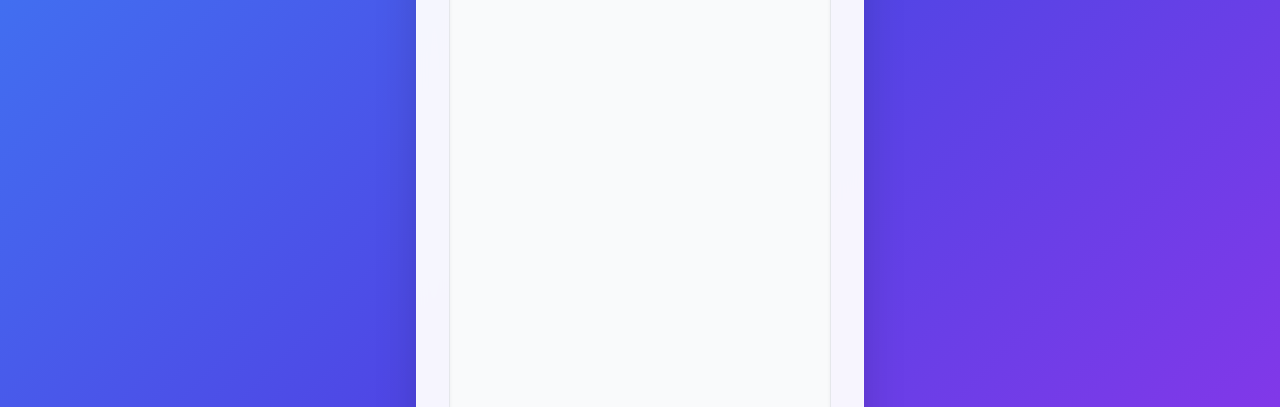
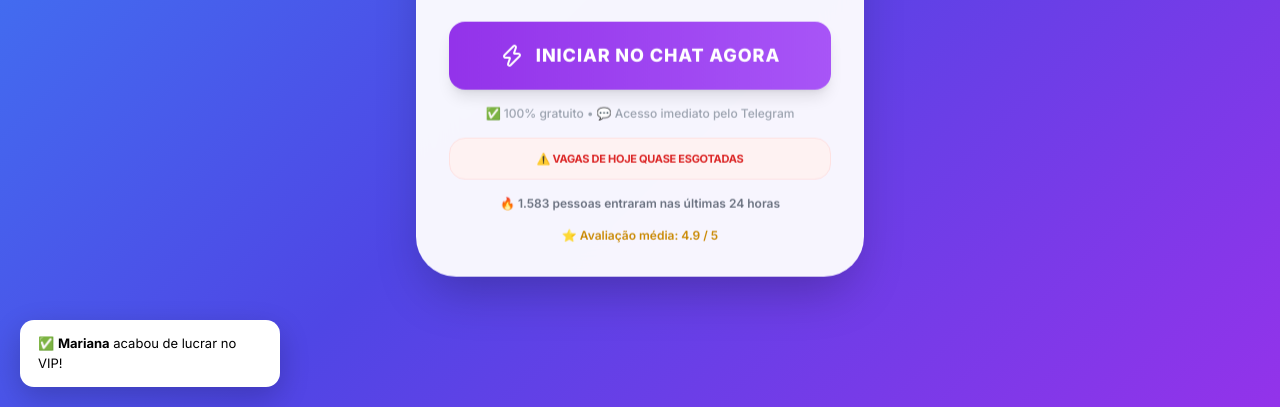
Before and after one commit to andrelopees04-source/andrelopees04-source, a website: page index.html in a window 1280 px wide. Shown: the part 393-800 px from the top of the page. Drawn offline with nearby package versions, Linux system fonts and the light colour scheme.

Commit message:
Update index.html

```diff
--- a/index.html
+++ b/index.html
@@ -10,67 +10,54 @@
     <script src="https://unpkg.com/lucide@latest"></script>
 
     <style>
-
         @import url('https://fonts.googleapis.com/css2?family=Inter:wght@400;500;600;700;800&display=swap');
 
-body{
-font-family:'Inter',sans-serif;
-background:linear-gradient(135deg,#3b82f6,#4f46e5,#9333ea);
-min-height:100vh;
+        body {
+            font-family: 'Inter', sans-serif;
+            background: linear-gradient(135deg, #3b82f6, #4f46e5, #9333ea);
+            min-height: 100vh;
         }
 
-.glass-card{
-background:rgba(255,255,255,0.95);
-backdrop-filter:blur(20px);
-border:1px solid rgba(255,255,255,0.3);
+        .glass-card {
+            background: rgba(255, 255, 255, 0.95);
+            backdrop-filter: blur(20px);
+            border: 1px solid rgba(255, 255, 255, 0.3);
         }
 
-.animate-float{
-animation:float 6s ease-in-out infinite;
+        .animate-float {
+            animation: float 6s ease-in-out infinite;
         }
 
-@keyframes float{
-0%,100%{transform:translateY(0px)}
-50%{transform:translateY(-10px)}
+        @keyframes float {
+            0%, 100% { transform: translateY(0px) }
+            50% { transform: translateY(-10px) }
         }
 
-.cta-button{
-background:linear-gradient(90deg,#9333ea,#a855f7,#9333ea);
-background-size:200% 100%;
-transition:all .4s ease;
+        .cta-button {
+            background: linear-gradient(90deg, #9333ea, #a855f7, #9333ea);
+            background-size: 200% 100%;
+            transition: all .4s ease;
         }
 
-.cta-button:hover{
-background-position:right center;
-transform:scale(1.05);
-box-shadow:0 20px 50px -10px rgba(147,51,234,.6);
+        .cta-button:hover {
+            background-position: right center;
+            transform: scale(1.05);
+            box-shadow: 0 20px 50px -10px rgba(147, 51, 234, .6);
         }
 
-.popup{
-position:fixed;
-bottom:20px;
-left:20px;
-background:white;
-padding:14px 18px;
-border-radius:14px;
-box-shadow:0 10px 30px rgba(0,0,0,0.2);
-font-size:13px;
-display:none;
-z-index:9999;
-max-width:260px;
+        .popup {
+            position: fixed;
+            bottom: 20px;
+            left: 20px;
+            background: white;
+            padding: 14px 18px;
+            border-radius: 14px;
+            box-shadow: 0 10px 30px rgba(0, 0, 0, 0.2);
+            font-size: 13px;
+            display: none;
+            z-index: 9999;
+            max-width: 260px;
         }
-
-/* Garante que o container do bot tenha um tamanho bom */
-.typebot-container {
-  width: 100%;
-  height: 600px; /* Altura ideal para mobile e desktop */
-  border-radius: 1.5rem; /* rounded-3xl do Tailwind */
-  overflow: hidden;
-  border: 1px solid rgba(229, 231, 235, 1); /* border-gray-200 */
-  background-color: rgba(249, 250, 251, 1); /* bg-gray-50 */
-  box-shadow: inset 0 2px 4px 0 rgba(0, 0, 0, 0.05); /* shadow-inner */
-}
-
     </style>
 
     <script>
@@ -83,10 +70,9 @@ t.src=v;s=b.getElementsByTagName(e)[0];
         s.parentNode.insertBefore(t,s)}(window,document,'script',
         'https://connect.facebook.net/en_US/fbevents.js');
 
-fbq('init','1843619586318884');
-fbq('track','PageView');
+        fbq('init', '1843619586318884');
+        fbq('track', 'PageView');
     </script>
-
 </head>
 
 <body class="flex items-center justify-center p-4">
@@ -97,40 +83,33 @@ fbq('track','PageView');
 
             <div class="flex justify-center mb-6">
                 <div class="relative">
-
-<img src="foto.jpg"
-class="relative w-28 h-28 rounded-full object-cover border-4 border-white shadow-2xl">
-
+                    <img src="foto.jpg" class="relative w-28 h-28 rounded-full object-cover border-4 border-white shadow-2xl">
                     <div class="absolute -bottom-1 -right-1 bg-green-500 w-6 h-6 rounded-full border-4 border-white animate-pulse"></div>
-
                 </div>
             </div>
 
             <div class="text-center mb-6">
-
-<p class="text-gray-900 font-bold text-lg mb-2">
-LOPES SINAIS
-</p>
-
+                <p class="text-gray-900 font-bold text-lg mb-2">LOPES SINAIS</p>
                 <h1 class="text-2xl font-extrabold text-gray-900 leading-tight mb-3">
                     📊 Método para parar de jogar no aleatório
                 </h1>
-
-</div>
-
-<div class="typebot-container mb-6">
-  <typebot-standard typebot="my-typebot-kvlftr4" style="width: 100%; height: 100%;"></typebot-standard>
             </div>
 
             <div class="space-y-4">
+                <a href="https://t.me/tipswinlinebot?start=cmmtupst702f8jv07u388g78k"
+                   onclick="fbq('track', 'Lead');"
+                   class="cta-button w-full py-5 rounded-2xl text-white font-extrabold text-lg flex items-center justify-center gap-3 shadow-lg uppercase tracking-wider text-center block">
+                    <i data-lucide="zap" class="w-6 h-6"></i>
+                    INICIAR NO CHAT AGORA
+                </a>
 
                 <p class="text-center text-xs text-gray-400 font-medium">
-✅ 100% gratuito • 💬 Acesso imediato pelo Chat
+                    ✅ 100% gratuito • 💬 Acesso imediato pelo Telegram
                 </p>
 
                 <div class="bg-red-50 border border-red-100 p-3 rounded-2xl">
                     <p class="text-center text-[11px] text-red-600 font-bold uppercase tracking-tight">
-⚠️ As sessões de alavancagem têm vagas limitadas
+                        ⚠️ VAGAS DE HOJE QUASE ESGOTADAS
                     </p>
                 </div>
 
@@ -141,22 +120,40 @@ LOPES SINAIS
                 <div class="text-center text-xs text-yellow-600 font-semibold">
                     ⭐ Avaliação média: 4.9 / 5
                 </div>
-
             </div>
 
         </div>
 
     </div>
 
+    <script>
+        // Inicializa os ícones do Lucide
+        lucide.createIcons();
+
+        // Popup de prova social simulada (opcional)
+        setTimeout(() => {
+            const names = ['Pedro', 'Lucas', 'Mariana', 'André', 'Ricardo', 'João'];
+            const popup = document.getElementById('popup');
+            const popupText = document.getElementById('popupText');
+
+            function showPopup() {
+                const name = names[Math.floor(Math.random() * names.length)];
+                popupText.innerHTML = `✅ <b>${name}</b> acabou de lucrar no VIP!`;
+                popup.style.display = 'block';
+
+                setTimeout(() => {
+                    popup.style.display = 'none';
+                }, 4000);
+            }
+
+            setInterval(showPopup, 12000);
+            showPopup();
+        }, 3000);
+    </script>
+
     <div id="popup" class="popup">
         <span id="popupText"></span>
     </div>
 
-<script type="module">
-  import Typebot from 'https://cdn.jsdelivr.net/npm/@typebot.io/js@0.3/dist/web.js'
-  Typebot.initStandard({ typebot: 'my-typebot-kvlftr4' })
-</script>
-
-<script>
-
-lucide
+</body>
+</html>
```
Lines whose indentation alone changed are shown as unchanged.
